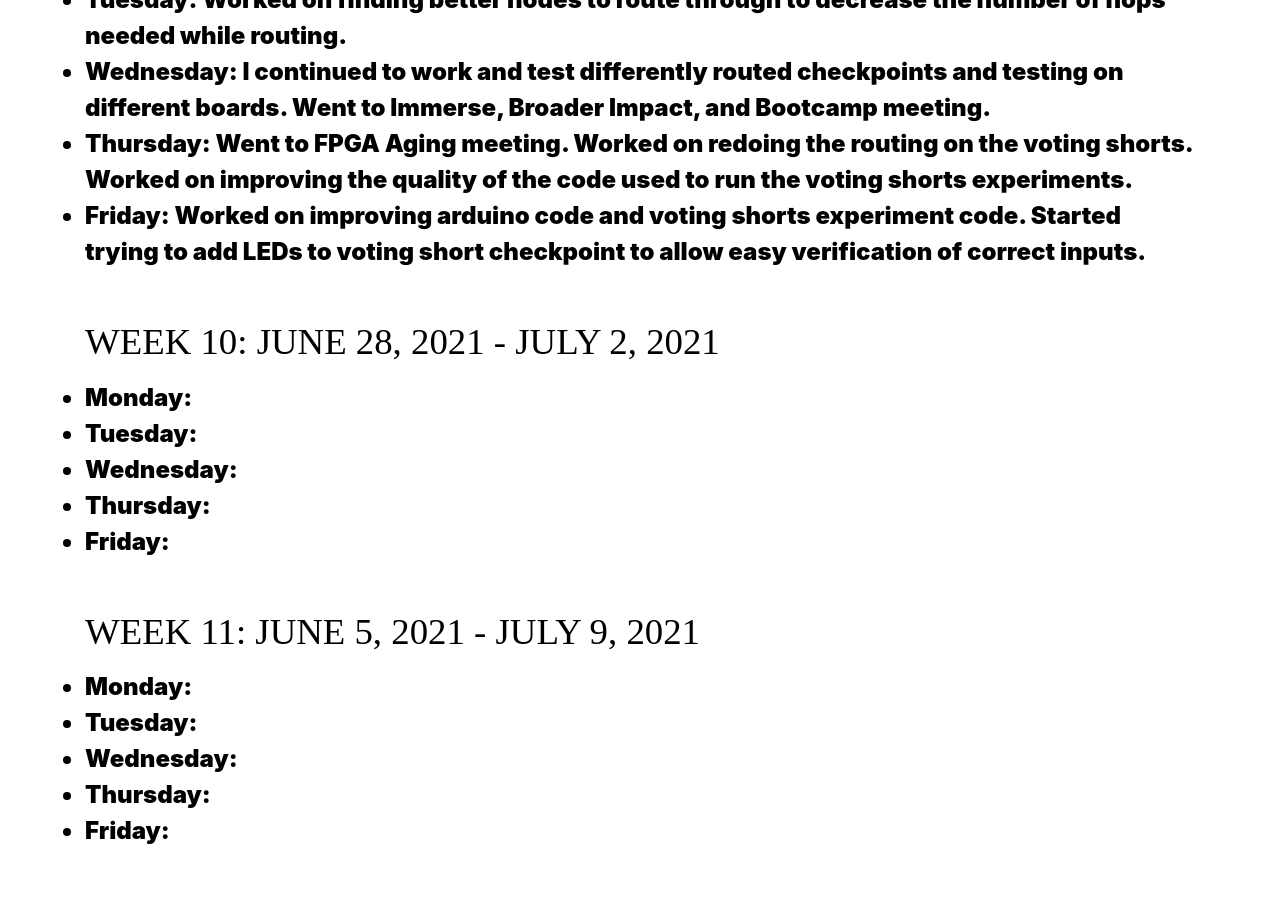
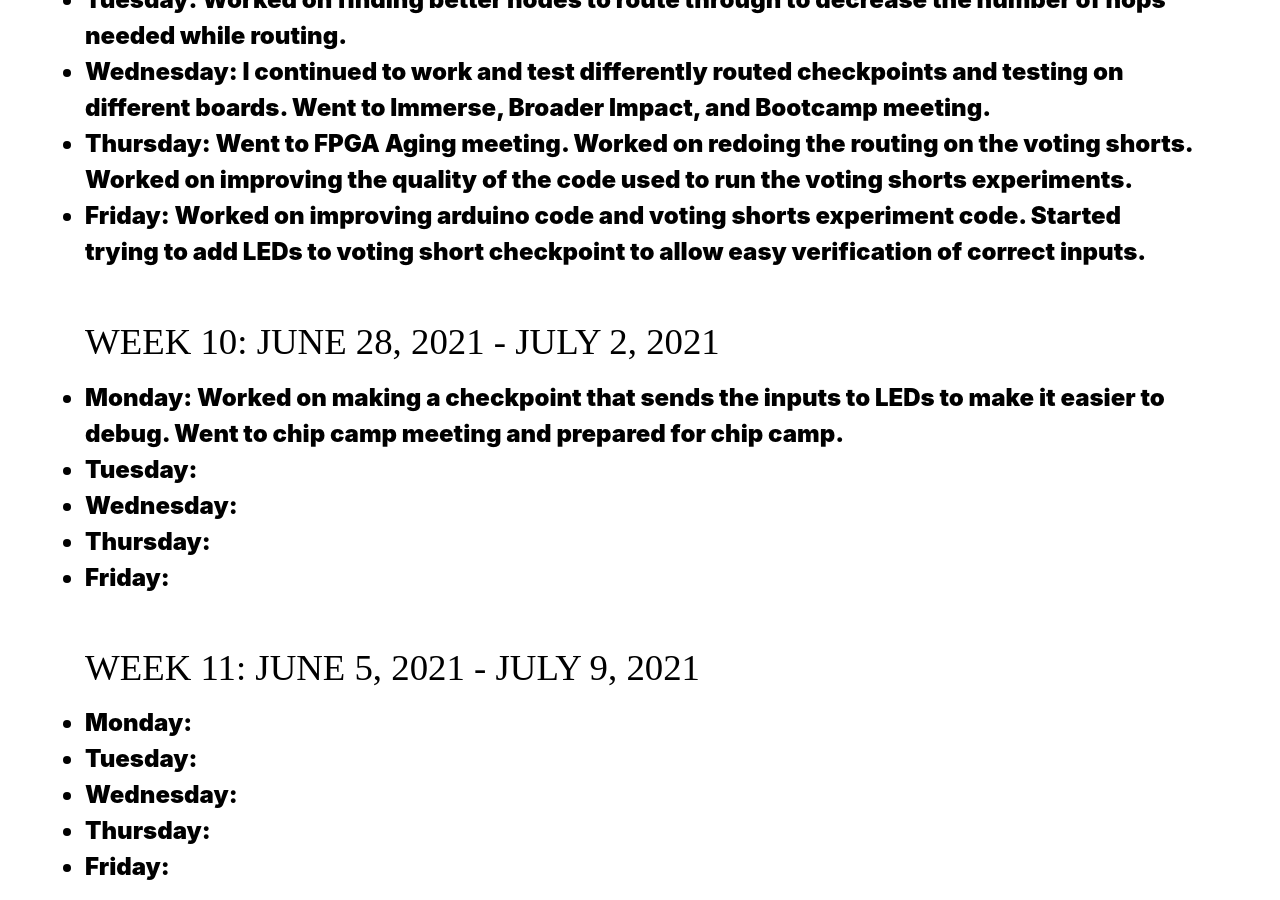
Before and after one commit to jonath48/jonath48.github.io, a Jekyll site: the page built from _pages/log.md, in a window 1280 px wide and 900 px high, scrolled down 3848 px. Built offline with Jekyll 4.4.1, drawn with Linux system fonts in a browser that asks for light colours; before the commit the page ends 4712 px from its top, so only the background shows below that.

Commit message:
added Monday's log

```diff
--- a/_pages/log.md
+++ b/_pages/log.md
@@ -77,7 +77,7 @@ title: Jonathan Thompson's IMMERSE Log
 
 ### Week 10: June 28, 2021 - July 2, 2021
 
-* **Monday**:
+* **Monday**: Worked on making a checkpoint that sends the inputs to LEDs to make it easier to debug. Went to chip camp meeting and prepared for chip camp.
 * **Tuesday**:
 * **Wednesday**:
 * **Thursday**:
```
